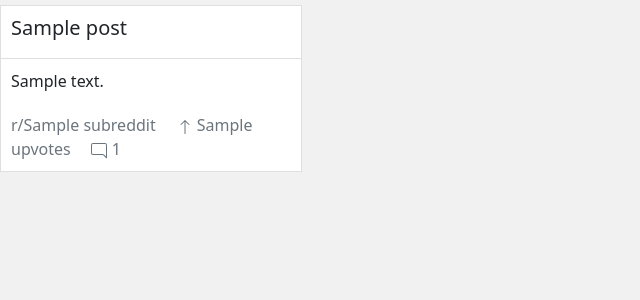
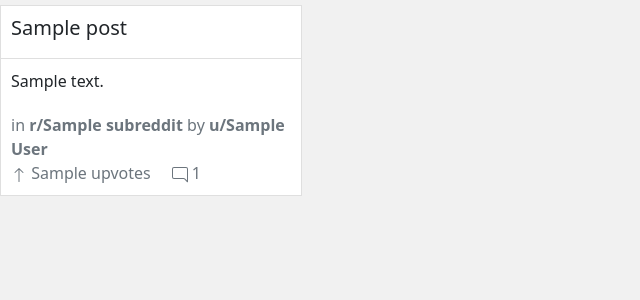
Before and after one commit to euanacampbell/reddit-client, a Flask app: template templates/index.html in a window 1280 px wide. Shown: the part 54-354 px from the top of the page, without its empty margins (0-640 px from the left). Run offline with Flask 2, Linux system fonts and the light colour scheme; the template is opened without the code that fills it: most values are stand-ins (such as "Sample title", 1, 10 or a date in 2020); some libraries are stand-ins or nearby versions.

Commit message:
added username to post card

```diff
--- a/templates/index.html
+++ b/templates/index.html
@@ -102,8 +102,8 @@
 
                   <div class="card-footer text-muted">
                     <!--subreddit-->
-                    <span class="subreddit card-text">r/{{ post['subreddit'] }}</span>
-                    &nbsp; &nbsp;
+                    <p>in <b><a class='subreddit-link' href="/r/{{ post['subreddit'] }}">r/{{ post['subreddit'] }}</a></b> by <b>u/{{ post['author'] }}</b></p>
+                    <!--<span class="subreddit card-text">r/{{ post['subreddit'] }}</span>&nbsp; &nbsp;-->
                     <!--upvotes-->
                     <svg xmlns="http://www.w3.org/2000/svg" width="16" height="16" fill="currentColor" class="bi bi-arrow-up" viewBox="0 0 16 16">
                       <path fill-rule="evenodd" d="M8 15a.5.5 0 0 0 .5-.5V2.707l3.146 3.147a.5.5 0 0 0 .708-.708l-4-4a.5.5 0 0 0-.708 0l-4 4a.5.5 0 1 0 .708.708L7.5 2.707V14.5a.5.5 0 0 0 .5.5z"/>
```
